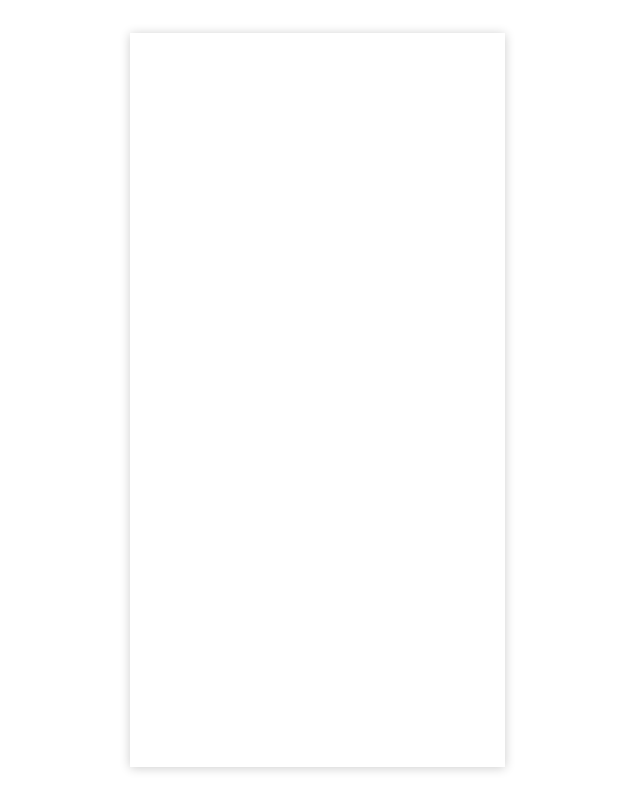
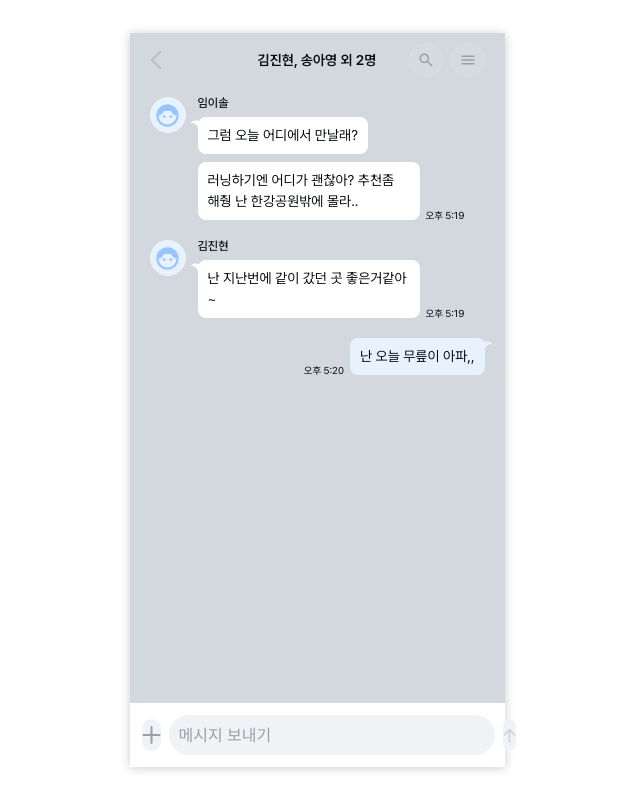
Before and after one commit to CEOS-Developers/react-messenger-21th, a React (Vite) app: page / in a window 1280 px wide. Before the commit this address had no page. Shown: the whole page, without its empty margins (323-963 px from the left). Built offline with nearby package versions, Linux system fonts and the light colour scheme.

Commit message:
fix: 경로를 chatroom -> root로 변경

```diff
--- a/src/App.tsx
+++ b/src/App.tsx
@@ -8,7 +8,7 @@ function App() {
 		<Frame>
 			<BrowserRouter>
 				<Routes>
-					<Route path="/chatroom/:chatRoomId" element={<ChatRoom />} />
+					<Route path="/" element={<ChatRoom />} />
 				</Routes>
 			</BrowserRouter>
 		</Frame>
```
